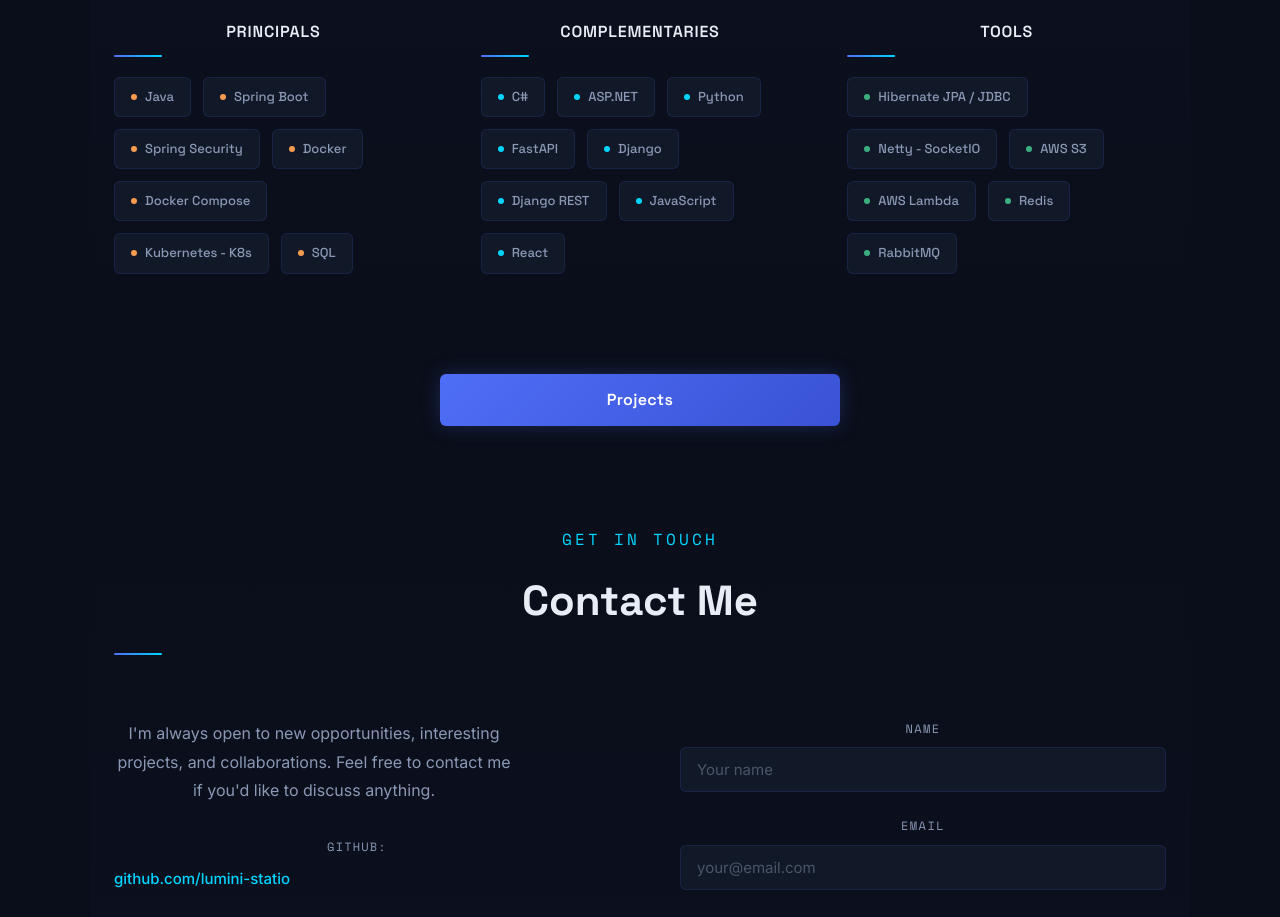
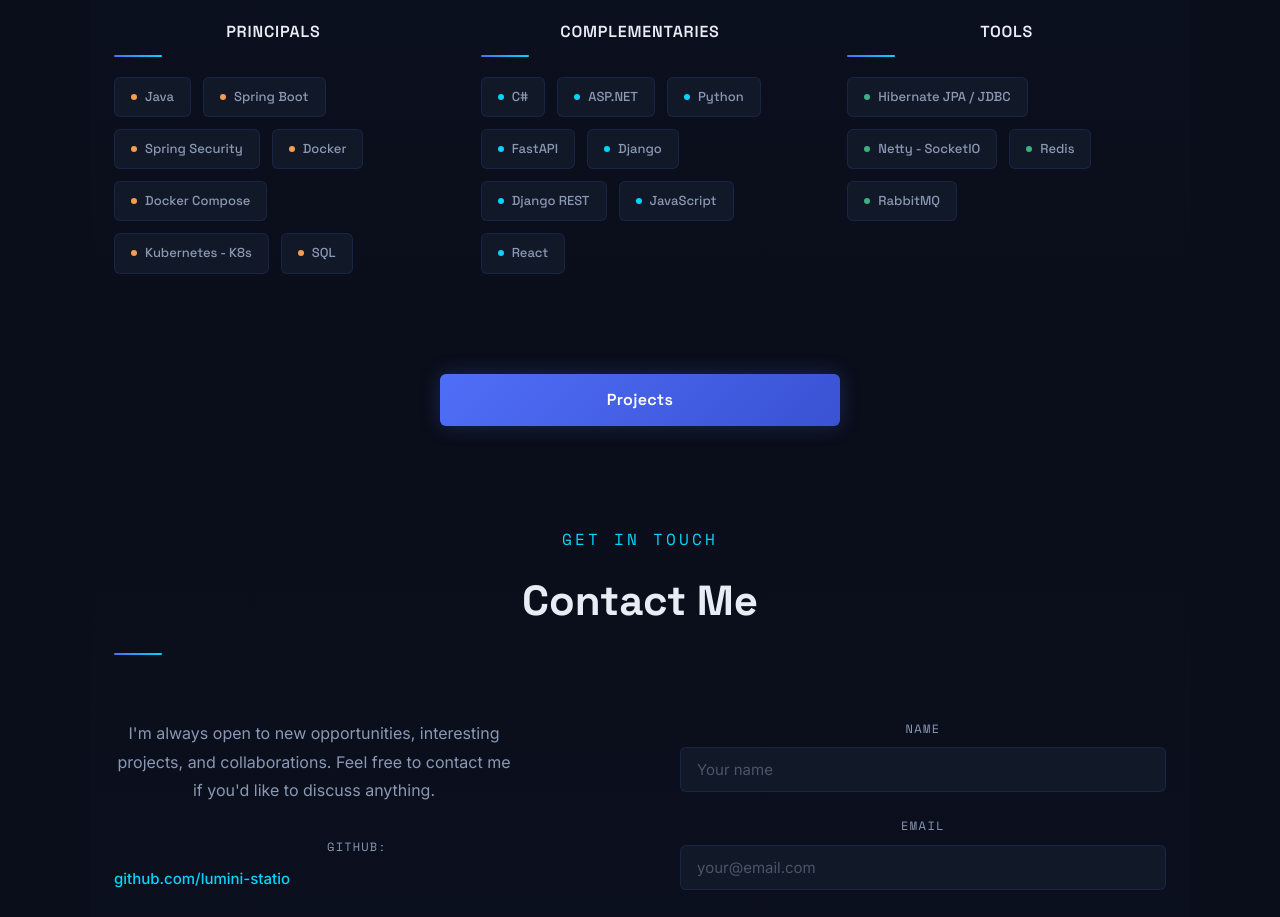
Before and after one commit to lumini-statio/portfolio, a React (Vite) app: page / in a window 1280 px wide. Shown: the part 2620-3537 px from the top of the page. Built offline with nearby package versions, Linux system fonts and the light colour scheme; no server answers.

Commit message:
refactor stack

```diff
--- a/data/projects.js
+++ b/data/projects.js
@@ -129,8 +129,6 @@
   { label: "React", group: "Complementaries" },
   { label: "Hibernate JPA / JDBC", group: "Tools" },
   { label: "Netty - SocketIO", group: "Tools" },
-  { label: "AWS S3", group: "Tools" },
-  { label: "AWS Lambda", group: "Tools" },
   { label: "Redis", group: "Tools" },
   { label: "RabbitMQ", group: "Tools" },
 ];
```
